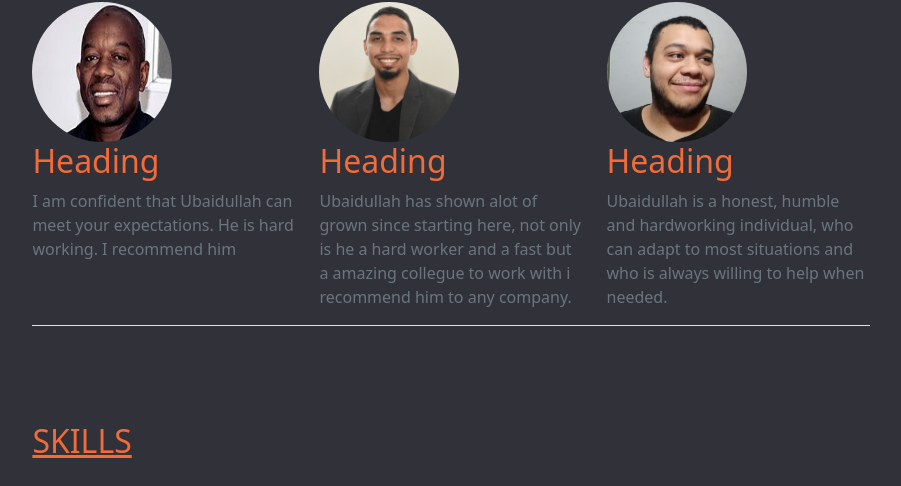
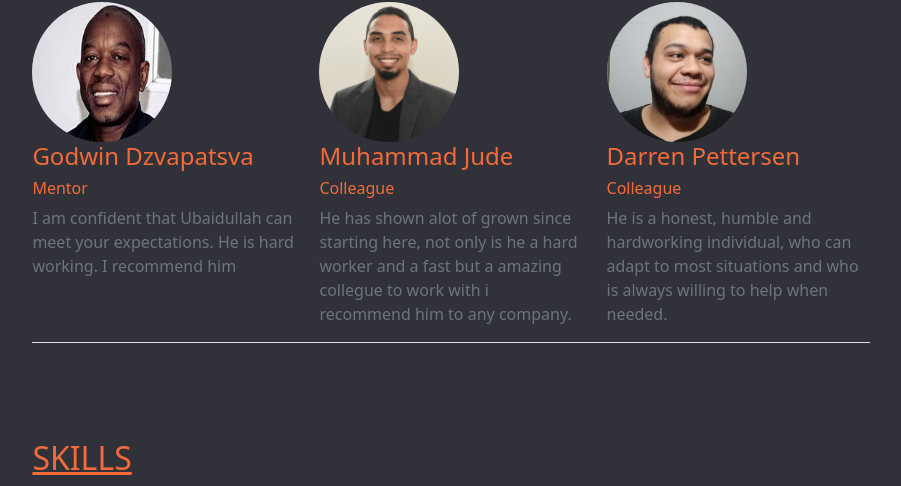
Before and after one commit to ubaidbreda/num_2, a plain HTML site: page Resume.html in a window 1280 px wide. Shown: the part 884-1370 px from the top of the page, without its empty margins (189-1090 px from the left). Drawn offline with Linux system fonts and the light colour scheme.

Commit message:
update testemonials

```diff
--- a/Resume.html
+++ b/Resume.html
@@ -132,22 +132,28 @@
             <div class="col-lg-4">
               <img class="rounded-circle" width="140" height="140" src="./img/tetimonials/Godwin.jpeg" alt="" srcset="">
 
-              <h2>Heading</h2>
+              <h4>Godwin Dzvapatsva</h4>
+              <h6>Mentor</h6>
               <p class="text-muted">I am confident that Ubaidullah can meet your expectations. He is hard working. I recommend him</p>
+              <p></p>
             </div>
 
             <div class="col-lg-4">
               <img class="rounded-circle" width="140" height="140" src="./img/tetimonials/jude.jpeg" alt="" srcset="">
 
-              <h2>Heading</h2>
-              <p class="text-muted">Ubaidullah has shown alot of grown since starting here, not only is he a hard worker and a fast  but a amazing collegue to work with i recommend him to any company.</p>
+              <h4>Muhammad Jude</h4>
+              <h6>Colleague</h6>
+              <p class="text-muted">He has shown alot of grown since starting here, not only is he a hard worker and a fast  but a amazing collegue to work with i recommend him to any company.</p>
+              <p></p>
             </div>
 
             <div class="col-lg-4">
               <img class="rounded-circle" width="140" height="140" src="./img/tetimonials/darren.jpg" alt="" srcset="">
 
-              <h2>Heading</h2>
-              <p class="text-muted">Ubaidullah is a honest, humble and hardworking individual, who can adapt to most situations and who is always willing to help when needed.</p>
+              <h4>Darren Pettersen</h4>
+              <h6>Colleague</h6>
+              <p class="text-muted">He is a honest, humble and hardworking individual, who can adapt to most situations and who is always willing to help when needed.</p>
+              <p></p>
             </div>
           </div>
          </div>
@@ -184,7 +190,7 @@
             </div> -->
           </div>
           <br>
-            <div class="row">
+            <!-- <div class="row">
               <div class="col-6">
                  <h3>soft skills</h3>
                  <div class="col text-muted">
@@ -203,7 +209,7 @@
                   PowerPoint
                 </div>
               </div>
-            </div>
+            </div> -->
         </div>
 
 
```
